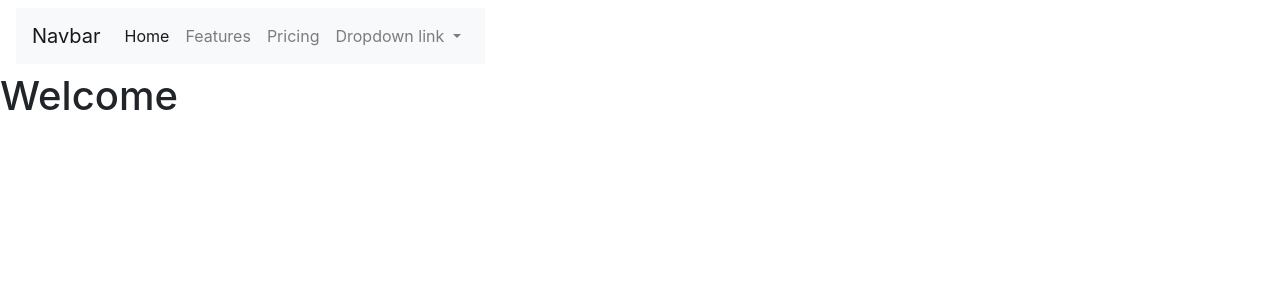
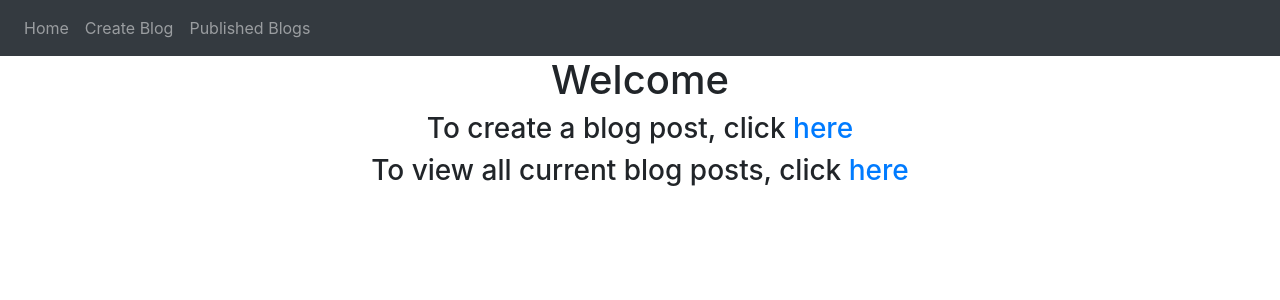
Before and after one commit to brandon2580/django_blog, a Django app: page / in a window 1280 px wide. Shown: the top 300 px of the page. Run offline with Django 3.2, Linux system fonts and the light colour scheme; some libraries are stand-ins or nearby versions.

Commit message:
functional on a basic level now

```diff
--- a/project/blog/templates/blog/base.html
+++ b/project/blog/templates/blog/base.html
@@ -1,42 +1,27 @@
 <!DOCTYPE html>
 <html lang="en">
+
 <head>
     <title>{% block title %}My Blog{% endblock %}</title>
     <link href="https://stackpath.bootstrapcdn.com/bootstrap/4.5.0/css/bootstrap.min.css" rel="stylesheet" integrity="sha384-9aIt2nRpC12Uk9gS9baDl411NQApFmC26EwAOH8WgZl5MYYxFfc+NcPb1dKGj7Sk" crossorigin="anonymous">
 </head>
 
 <body>
-    <div class='navbar'>
-<nav class="navbar navbar-expand-lg navbar-light bg-light">
-  <a class="navbar-brand" href="#">Navbar</a>
-  <button class="navbar-toggler" type="button" data-toggle="collapse" data-target="#navbarNavDropdown" aria-controls="navbarNavDropdown" aria-expanded="false" aria-label="Toggle navigation">
-    <span class="navbar-toggler-icon"></span>
-  </button>
+   <nav class="navbar navbar-expand-lg navbar-dark bg-dark">
      <div class="collapse navbar-collapse" id="navbarNavDropdown">
       <ul class="navbar-nav">
-      <li class="nav-item active">
-        <a class="nav-link" href="#">Home <span class="sr-only">(current)</span></a>
+        <li class="nav-item">
+          <a class="nav-link" href="/">Home</a>
         </li>
         <li class="nav-item">
-        <a class="nav-link" href="#">Features</a>
+           <a class="nav-link" href="/create_blog">Create Blog</a>
          </li>
          <li class="nav-item">
-        <a class="nav-link" href="#">Pricing</a>
-      </li>
-      <li class="nav-item dropdown">
-        <a class="nav-link dropdown-toggle" href="#" id="navbarDropdownMenuLink" data-toggle="dropdown" aria-haspopup="true" aria-expanded="false">
-          Dropdown link
-        </a>
-        <div class="dropdown-menu" aria-labelledby="navbarDropdownMenuLink">
-          <a class="dropdown-item" href="#">Action</a>
-          <a class="dropdown-item" href="#">Another action</a>
-          <a class="dropdown-item" href="#">Something else here</a>
-        </div>
+           <a class="nav-link" href="/published_blogs">Published Blogs</a>
           </li>
         </ul>
      </div>
     </nav>
-    </div>
 
     <div id="content">
         {% block content %}{% endblock %}
--- a/project/blog/templates/blog/index.html
+++ b/project/blog/templates/blog/index.html
@@ -1,6 +1,16 @@
 {% extends "blog/base.html" %}
 {% block content %}
 
-<h1>Welcome</h1>
+<div class="center">
+    <h1>Welcome</h1>
+    <h3>To create a blog post, click <a href="/create_blog">here</a></h3>
+    <h3>To view all current blog posts, click <a href="/published_blogs">here</a></h3>
+</div>
+
+<style>
+    .center {
+        text-align: center;
+    }
+</style>
 
 {% endblock content %}
--- a/project/blog/urls.py
+++ b/project/blog/urls.py
@@ -4,5 +4,6 @@ from . import views
 
 urlpatterns = [
     path('', views.blog_index_view),
-    path('create_blog/', views.create_blog_view)
+    path('create_blog/', views.create_blog_view),
+    path('published_blogs/', views.published_blogs_view)
 ]
--- a/project/blog/views.py
+++ b/project/blog/views.py
@@ -23,3 +23,8 @@ def create_blog_view(request):
             CompleteArticle = Article(title=title, author=author, content=content)
             CompleteArticle.save()
     return render(request, 'blog/createBlog.html', context={'first_name': first_name, 'last_name': last_name, 'articles': articles})
+
+
+def published_blogs_view(request):
+    articles = Article.objects.all()
+    return render(request, 'blog/publishedBlogs.html', context={'articles': articles})
```
Also changed, not shown: project/blog/templates/blog/createBlog.html (+0 -12 lines), project/blog/templates/blog/publishedBlogs.html (added, +29 -0 lines), project/db.sqlite3. Lines whose indentation alone changed are shown as unchanged.
